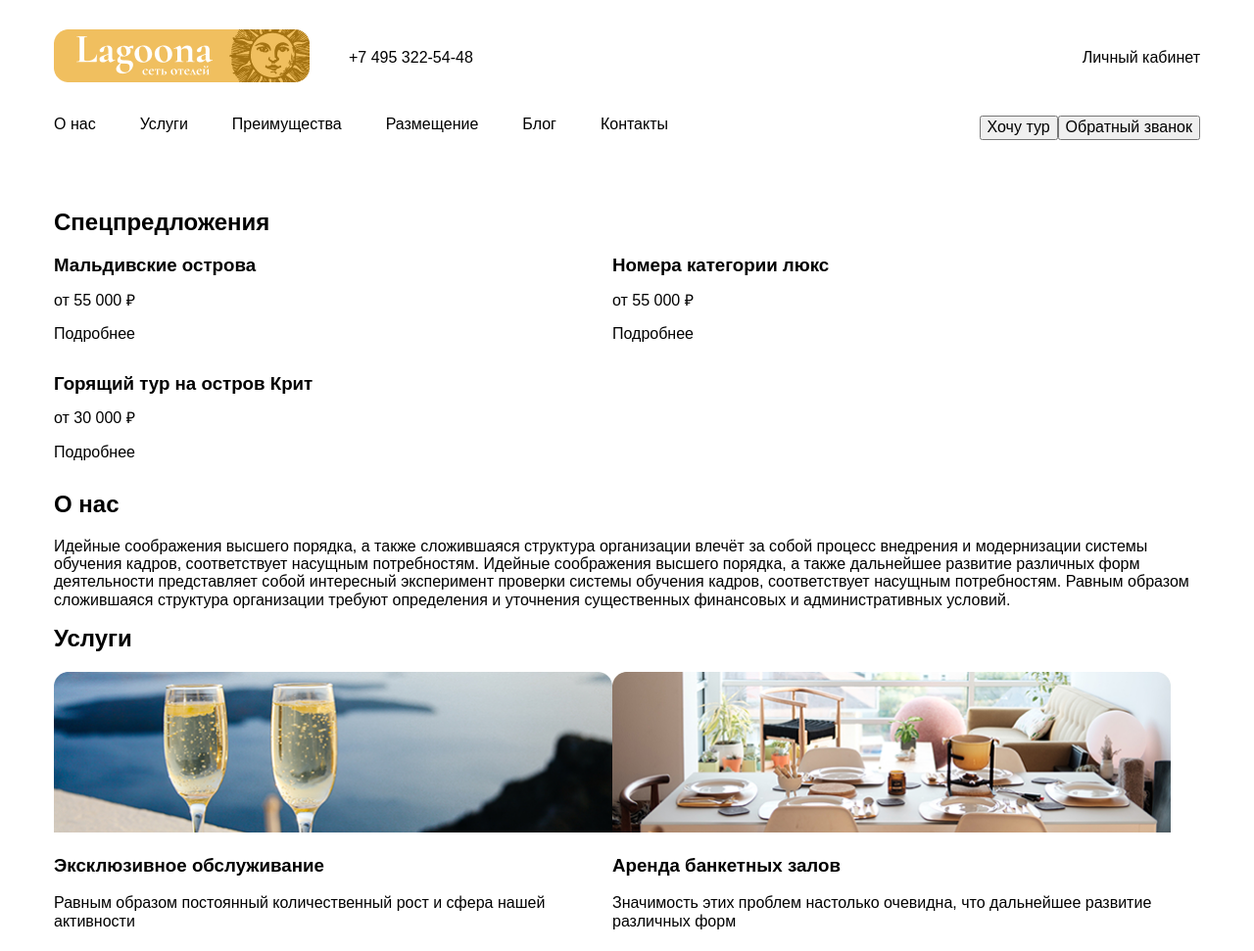
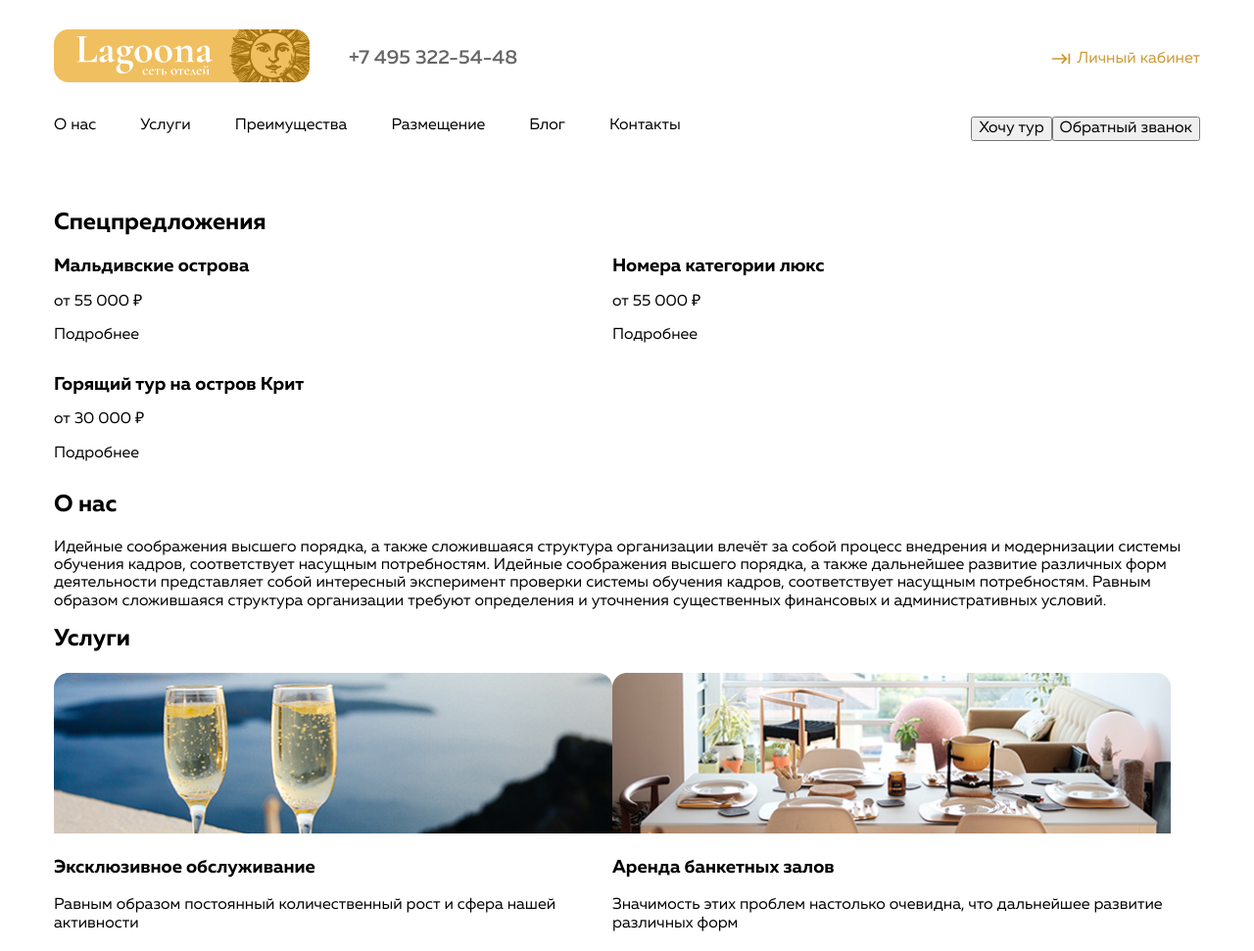
Before and after one commit to Zokiroff/Lagoona, a plain HTML site: page index.html in a window 1280 px wide. Shown: the top 971 px of the page at 98% size. Drawn offline with Linux system fonts and the light colour scheme.

Commit message:
16.02.26

```diff
--- a/css/stylу.css
+++ b/css/stylу.css
@@ -17,9 +17,50 @@ img {
   max-width: 100%;
 }
 
+@font-face {
+  font-family: 'Muller';
+  src: local('Muller-Light'),
+    url('../fonts/MullerLight.woff2') format('woff2'),
+    url('../fonts/MullerLight.woff') format('woff');
+  font-weight: 300;
+  font-style: normal;
+  font-display: swap;
+}
+
+@font-face {
+  font-family: 'Muller';
+  src: local('Muller-Regular'),
+    url('../fonts/MullerRegular.woff2') format('woff2'),
+    url('../fonts/MullerRegular.woff') format('woff');
+  font-weight: 400;
+  font-style: normal;
+  font-display: swap;
+}
+
+@font-face {
+  font-family: 'Muller';
+  src: local('Muller-Medium'),
+    url('../fonts/MullerMedium.woff2') format('woff2'),
+    url('../fonts/MullerMedium.woff') format('woff');
+  font-weight: 500;
+  font-style: normal;
+  font-display: swap;
+}
+
+@font-face {
+  font-family: 'Muller';
+  src: local('Muller-Regular'),
+    url('../fonts/MullerBold.woff2') format('woff2'),
+    url('../fonts/MullerBold.woff') format('woff');
+  font-weight: 600;
+  font-style: normal;
+  font-display: swap;
+}
+
 body {
   min-width: 1200px;
-  font-family: "font", sans-serif;
+  font-family: "Muller", sans-serif;
+  font-weight: 400;
 }
 
 /* Global */
@@ -50,8 +91,25 @@ body {
   padding-right: 40px;
 }
 
-.header-right-link {
+.phone {
+  font-weight: 500;
+  font-size: 20px;
+  color: #666;
+}
+
+.header-logo-link {
+  font-weight: 400;
+  font-size: 16px;
+  color: #c93;
   margin-left: auto;
+  background-position: left center;
+  background-repeat: no-repeat;
+  background-size: 21px 21px;
+  padding-left: 26px;
+}
+
+.header-logo-tab {
+  background-image: url(../img/keyboard_tab.svg);
 }
 
 .header-nav {
--- a/index.html
+++ b/index.html
@@ -17,7 +17,7 @@
           <img src="./img/logo.png" alt="Лагуна - сеть отелей">
         </a>
         <nobr class="phone">+7 495 322-54-48</nobr>
-        <a href="#" class="header-right-link">
+        <a href="#" class="header-logo-link header-logo-tab">
           Личный кабинет
         </a>
       </div>
```
Also changed, not shown: fonts/MullerBold.woff (added), fonts/MullerBold.woff2 (added), fonts/MullerLight.woff (added), fonts/MullerLight.woff2 (added), fonts/MullerMedium.woff (added), fonts/MullerMedium.woff2 (added), fonts/MullerRegular.woff (added), fonts/MullerRegular.woff2 (added), img/keyboard_tab.svg (added).
